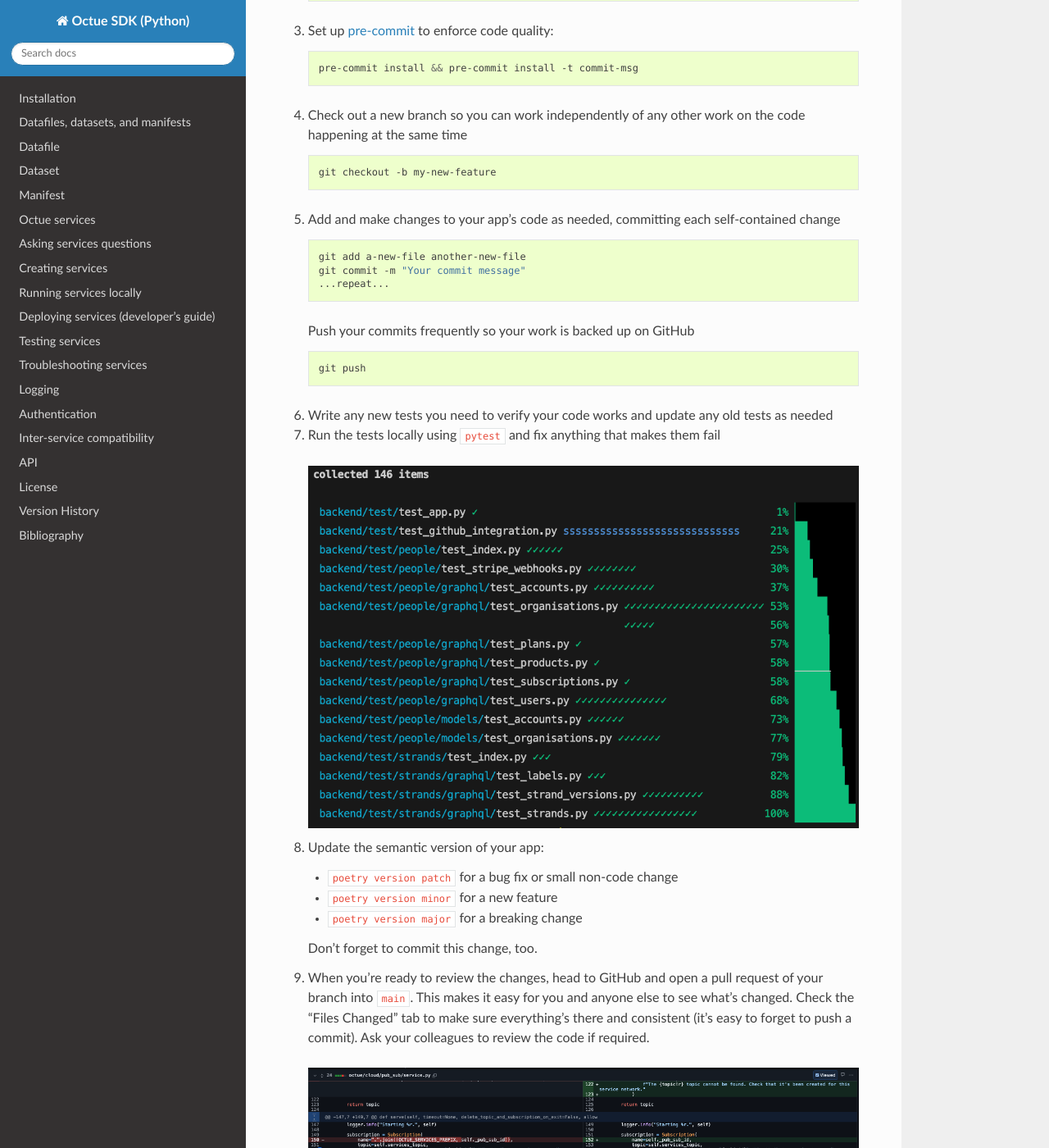
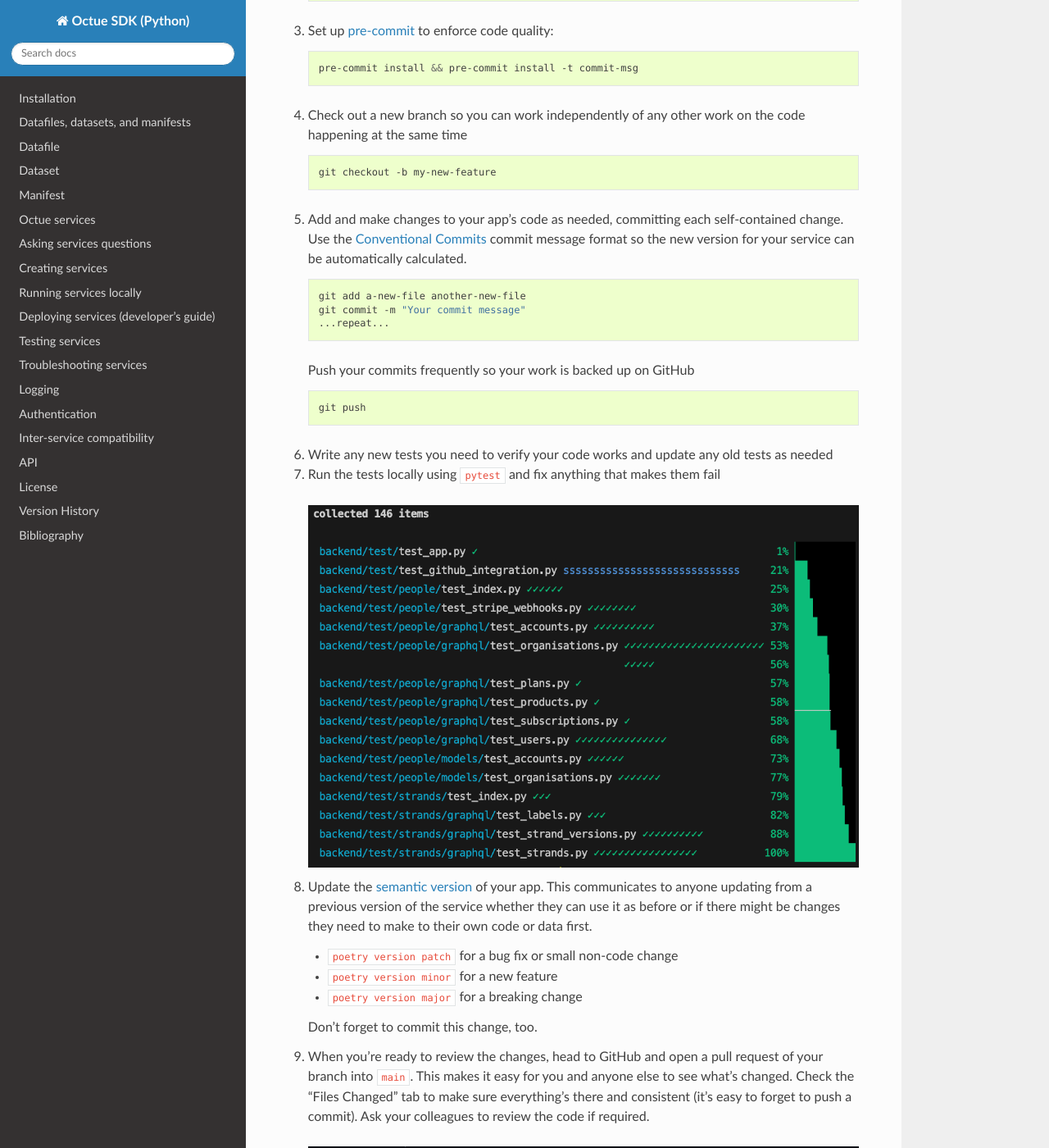
Before and after one commit to octue/octue-sdk-python, a Sphinx documentation site: the page built from docs/source/updating_services.rst, in a window 1280 px wide and 1400 px high, scrolled down 726 px. Shown: the whole window at 82% size. Built offline with Sphinx 7.4.7 and the Read the Docs theme 3.1.0, drawn with Linux system fonts in a browser that asks for light colours.

Commit message:
DOC: Add info about semver and conventional commits

```diff
--- a/docs/source/updating_services.rst
+++ b/docs/source/updating_services.rst
@@ -41,7 +41,9 @@ Instructions
 
        git checkout -b my-new-feature
 
-5. Add and make changes to your app's code as needed, committing each self-contained change
+5. Add and make changes to your app's code as needed, committing each self-contained change. Use the `Conventional
+   Commits <https://www.conventionalcommits.org/en/v1.0.0/>`_ commit message format so the new version for your service
+   can be automatically calculated.
 
    .. code-block:: shell
 
@@ -61,7 +63,9 @@ Instructions
 
    .. image:: images/updating_services/pytest.png
 
-8. Update the semantic version of your app:
+8. Update the `semantic version <https://semver.org/>`_ of your app. This communicates to anyone updating from a
+   previous version of the service whether they can use it as before or if there might be changes they need to make to
+   their own code or data first.
 
    - ``poetry version patch`` for a bug fix or small non-code change
    - ``poetry version minor`` for a new feature
```
